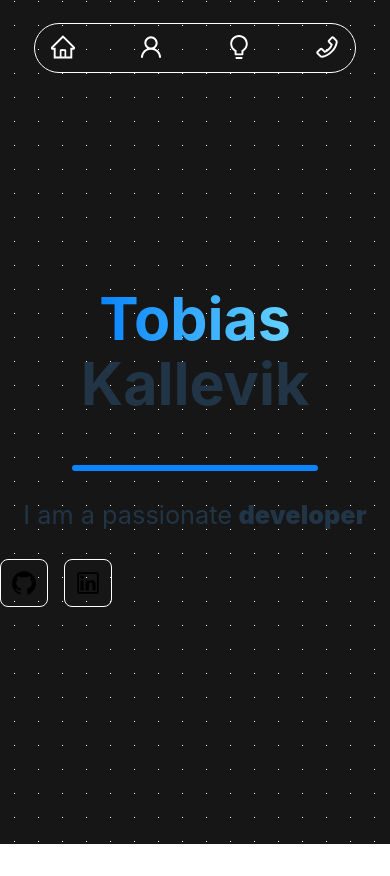
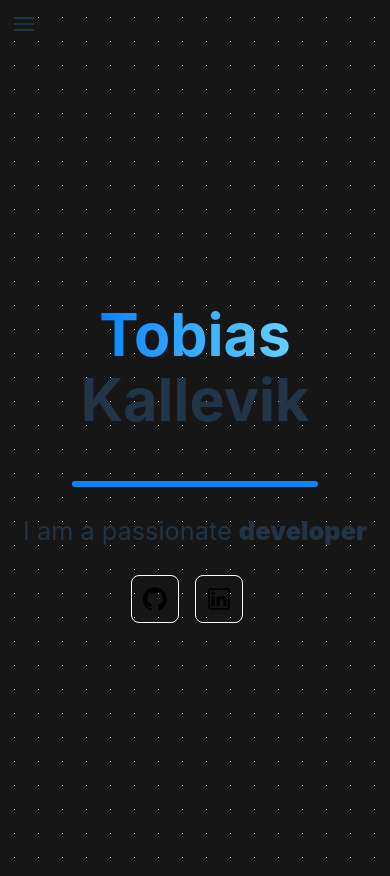
Before and after one commit to tobiaskallevik/portfolio, a React (Vite) app: page / in a window 390 px wide. Before the commit the page ends 844 px from the top, so only its background shows below. Built offline with nearby package versions, Linux system fonts and the light colour scheme.

Commit message:
Responsive menu and more

```diff
--- a/package.json
+++ b/package.json
@@ -15,10 +15,13 @@
   "dependencies": {
     "@lottiefiles/react-lottie-player": "^3.5.4",
     "antd": "^5.20.0",
+    "framer-motion": "^11.3.24",
+    "hamburger-react": "^2.5.1",
     "react": "^18.3.1",
     "react-dom": "^18.3.1",
     "react-lottie": "^1.2.4",
-    "react-typed": "^2.0.12"
+    "react-typed": "^2.0.12",
+    "react-use": "^17.5.1"
   },
   "devDependencies": {
     "@eslint/js": "^9.8.0",
--- a/src/App.jsx
+++ b/src/App.jsx
@@ -4,12 +4,14 @@ import viteLogo from '/vite.svg'
 import './App.css'
 import Home from './home/home'
 import Navbar from './common/navbar'
+import { NavMobile } from './common/nav-mobile'
 
 function App() {
 
   return (
     <>
       <Navbar />
+      <NavMobile />
 
       <section id='home'> <Home /> </section>
       <section id='about'></section>
--- a/src/common/common.css
+++ b/src/common/common.css
@@ -24,3 +24,71 @@
 .navbar a:hover {
     color: blueviolet;
 }
+
+.nav-mobile {
+    position: fixed;
+    display: none;
+    z-index: 999;
+}
+
+.nav-mobile a {
+    color: #ffffff;
+    text-decoration: none;
+}
+
+.nav-mobile a:hover {
+    color: blueviolet;
+    transform: scale(1.2);
+}
+
+.nav-mobile hr {
+    width: 100%;
+}
+
+.nav-menu {
+    position: fixed;
+    left: -200%;
+    right: 0;
+    top: 3.5rem;
+    transition: left 0.3s ease-in-out;
+}
+
+.nav-menu.show {
+    left: 0;
+}
+
+.nav-list {
+    padding: 1rem 1rem 1rem 1rem;
+    justify-content: center;
+    align-items: center;
+    display: grid;
+    margin: auto;
+    position: fixed;
+    border-top-right-radius: 1rem;
+    border-bottom-right-radius: 1rem;
+    /* background: linear-gradient(90deg, rgba(10, 132, 255, 0.6), rgba(100, 210, 255, 0.8)); */
+    background-color: rgba(10, 132, 255, 0.8);
+}
+
+.nav-item {
+    width: 90%;
+    border-radius: 0.5rem;
+    margin: auto;
+    align-items: center;
+    display: grid;
+    justify-content: center;
+    margin: 0.4rem;
+
+}
+
+
+
+@media (max-width: 768px) {
+    .navbar {
+        display: none;
+    }
+
+    .nav-mobile {
+        display: inherit;
+    }
+}
--- /dev/null
+++ b/src/common/nav-mobile.jsx
@@ -0,0 +1,29 @@
+import { useClickAway } from "react-use";
+import { useRef, useState } from "react";
+import { Squash as Hamburger } from "hamburger-react";
+import { HomeOutlined, UserOutlined, BulbOutlined, PhoneOutlined } from '@ant-design/icons';
+
+export const NavMobile = () => {
+  const [isOpen, setOpen] = useState(false);
+  const ref = useRef(null);
+
+  useClickAway(ref, () => setOpen(false));
+
+  return (
+    <div ref={ref} className="nav-mobile">
+      <Hamburger toggled={isOpen} size={20} toggle={setOpen} />
+
+      <div className={`nav-menu ${isOpen ? 'show' : ''}`}>
+        <div className="nav-list">
+          <a href="#home">Home</a>
+          <hr />
+          <a href="#about">About</a>
+          <hr />
+          <a href="#experience">Experience</a>
+          <hr />
+          <a href="#contact">Contact</a>
+        </div>
+      </div>
+    </div>
+  );
+};
--- a/src/home/home.css
+++ b/src/home/home.css
@@ -7,33 +7,50 @@
 
 .home {
     display: flex;
-    flex-direction: column;
+    flex-direction: row;
+    flex-wrap: wrap;
+    padding: 1rem;
+}
+
+.home-content-container  {
+    flex: 1;
+    text-align: left;
+    height: 100vh;
     justify-content: center;
-    height: 100vh;
+    align-items: center;
+    display: flex;
 }
 
 .home-content {
-    text-align: left;
-    margin-left: 10rem;
+    margin-bottom: 10rem;
 }
 
-.home-content hr {
+
+.home-animation {
+    flex: 1;
+    height: 100vh;
+    display: flex;
+    justify-content: center;
+    align-items: center;
+}
+
+.laptop-animation {
+   transform: scale(3);
+}
+
+.home-content-container  hr {
     width: 48vh;
     border: 0.4vh solid #0a84ff;
     border-radius: 10px;
     margin-left: 0;
 }
 
-.home-content p {
+.home-content-container  p {
     font-size: 3vh;
 }
 
-.home-content h1 {
+.home-content-container  h1 {
     font-size: 7vh;
-}
-
-.link-container {
-    display: flex;
 }
 
 .link-container button {
@@ -45,10 +62,25 @@
     margin-right: 1rem;
 }
 
-@media (max-width: 766px) {
-    .home-content {
+@media (max-width: 1367px) {
+    .laptop-animation {
+        transform: scale(2); /* Scale down slightly */
+    }
+}
+
+@media (max-width: 1024px) {
+    .laptop-animation {
+        transform: scale(1.5);
+    }
+}
+
+@media (max-width: 810px) {
+    .home-content  {
         text-align: center;
-        margin-left: 0;
+        justify-content: center;
+        align-items: center;
+        margin: 0;
+
     }
 
     .home-content hr {
@@ -57,4 +89,7 @@
         margin: auto;
     }
 
+    .home-animation {
+        display: none;
+    }
 }
--- a/src/home/home.jsx
+++ b/src/home/home.jsx
@@ -10,14 +10,14 @@ export default function Home() {
 
   return (
     <div className='home'>
-      <Row>
-        <Col xs={24} md={12}>
+
+          <div className='home-content-container'>
             <div className='home-content'>
               <h1>
                 <span className='gradient-text'>Tobias</span> Kallevik
               </h1>
               <hr />
-            <p>I am a passionate
+              <p>I am a passionate&nbsp;
 
                 <ReactTyped
                   strings={[
@@ -29,28 +29,26 @@ export default function Home() {
                   backSpeed={70}
                   backDelay={2000}
                   showCursor={false}
-              style={{ paddingLeft: '0.2rem', fontWeight: 'bolder' }}
+                  style={{ fontWeight: 'bolder' }}
                   loop
                 >
                 </ReactTyped>
               </p>
+              <LinkGrid />
+            </div>
+          </div>
 
-          <LinkGrid />
-
-          </div>
-        </Col>
-        <Col xs={0} md={12}>
           <div className='home-animation'>
             <Player
                 src={laptop}
                 background="transparent"
                 loop
                 autoplay
-              style={{ height: 'auto', width: '80vh' }}
+                className='laptop-animation'
               />
           </div>
-        </Col>
-      </Row>
+
+
 
     </div>
   )
--- a/src/index.css
+++ b/src/index.css
@@ -35,6 +35,7 @@ body {
   margin: 0;
   min-width: 320px;
   min-height: 100vh;
+  overflow: hidden;
 }
 
 h1 {
```
Also changed, not shown: 1 other file (tests, documents, lock files or other folders). Lines whose indentation alone changed are shown as unchanged.
